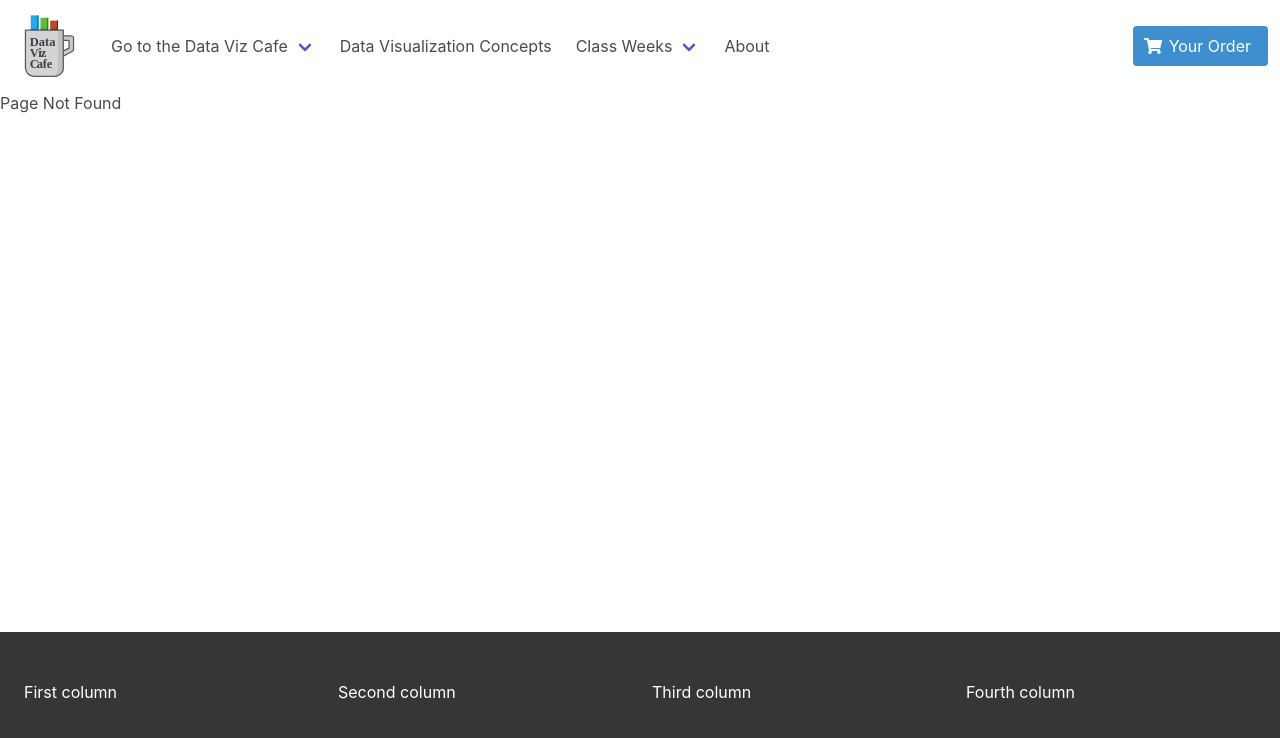
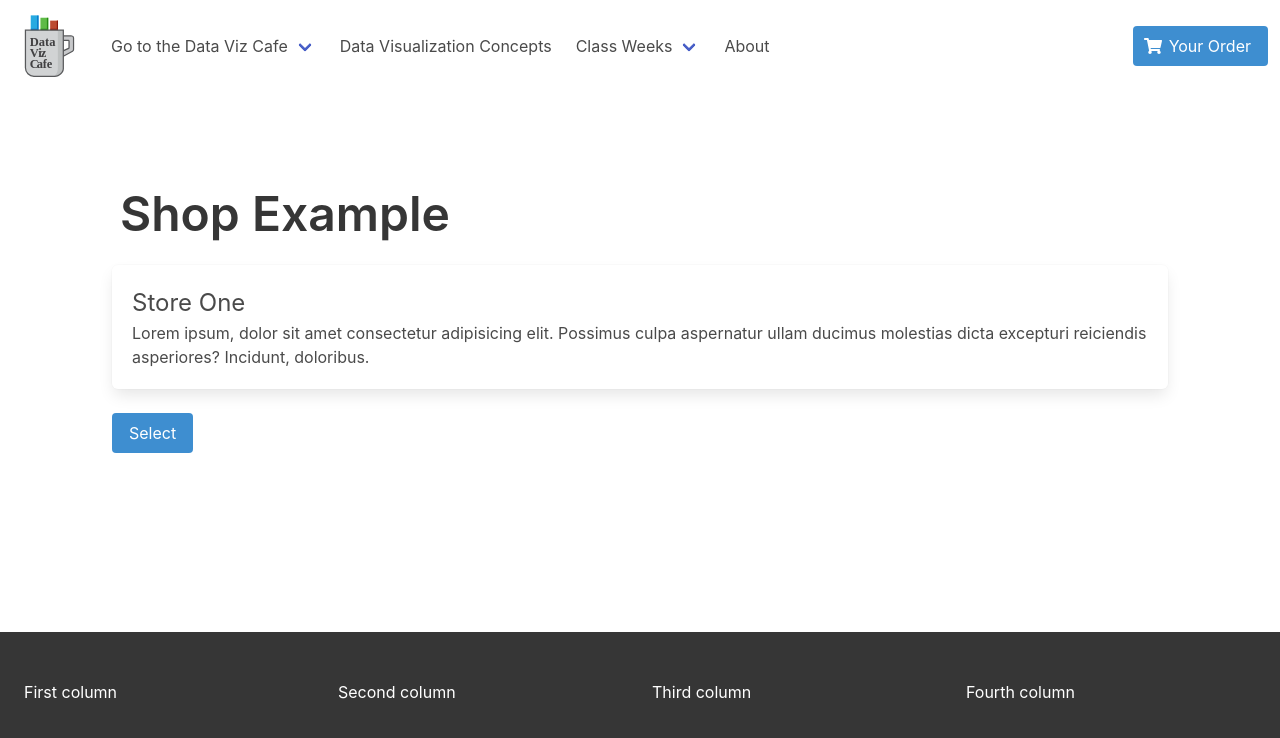
Before and after one commit to robert-laws/practice-dec-2020-react-app-with-bulma, a React (Create React App) app: page /example in a window 1280 px wide. Shown: the top 738 px of the page. Built offline with nearby package versions, Linux system fonts and the light colour scheme.

Commit message:
add fade animation

```diff
--- a/package.json
+++ b/package.json
@@ -10,8 +10,10 @@
     "node-sass": "^4.14.1",
     "react": "^17.0.1",
     "react-dom": "^17.0.1",
+    "react-reveal": "^1.2.2",
     "react-router-dom": "^5.2.0",
     "react-scripts": "4.0.1",
+    "react-transition-group": "^4.4.1",
     "web-vitals": "^0.2.4"
   },
   "repository": {
--- a/src/App.js
+++ b/src/App.js
@@ -1,6 +1,7 @@
 import { BrowserRouter as Router, Route, Switch } from 'react-router-dom';
 import { Header, Main, Footer } from './layout';
 import { Home, Stores, Menu, NotFound } from './pages';
+import { StoreExample } from './pages/StoreExample';
 
 function App() {
   return (
@@ -17,6 +18,9 @@ function App() {
             </Route>
             <Route path='/stores'>
               <Stores />
+            </Route>
+            <Route path='/example'>
+              <StoreExample />
             </Route>
             <Route path='/menu'>
               <Menu />
--- a/src/App.scss
+++ b/src/App.scss
@@ -26,3 +26,19 @@
 .progress::-webkit-progress-value {
   transition: width 0.5s ease;
 }
+
+.storeBox {
+  transition: background-color 0.5s ease;
+}
+
+.hideBox {
+  visibility: hidden;
+  opacity: 0;
+  transition: visibility 1s, opacity 1s linear;
+}
+
+.showBox {
+  visibility: visible;
+  opacity: 1;
+  transition: visibility 1s, opacity 1s linear;
+}
--- /dev/null
+++ b/src/pages/StoreExample.js
@@ -0,0 +1,51 @@
+import React, { useState } from 'react';
+import Fade from 'react-reveal/Fade';
+import { SubPage } from '../layout/SubPage';
+
+export const StoreExample = () => {
+  const [toggle, setToggle] = useState(false);
+
+  const handleClick = () => {
+    setToggle((prev) => !prev);
+  };
+
+  return (
+    <SubPage>
+      <div className='section'>
+        <h1 className='title is-size-3-mobile is-size-1-desktop ml-2'>
+          Shop Example
+        </h1>
+
+        {!toggle && (
+          <Fade delay={500} duration={500}>
+            <div className={`box ${toggle ? 'hideBox' : 'showBox'}`}>
+              <h4 className='is-size-4-desktop'>Store One</h4>
+              <p>
+                Lorem ipsum, dolor sit amet consectetur adipisicing elit.
+                Possimus culpa aspernatur ullam ducimus molestias dicta
+                excepturi reiciendis asperiores? Incidunt, doloribus.
+              </p>
+            </div>
+          </Fade>
+        )}
+
+        {toggle && (
+          <Fade delay={500} duration={500}>
+            <div className={`box ${!toggle ? 'hideBox' : 'showBox'}`}>
+              <h4 className='is-size-4-desktop'>Store Two</h4>
+              <p>
+                Lorem ipsum, dolor sit amet consectetur adipisicing elit.
+                Possimus culpa aspernatur ullam ducimus molestias dicta
+                excepturi reiciendis asperiores? Incidunt, doloribus.
+              </p>
+            </div>
+          </Fade>
+        )}
+
+        <button className='button is-info' onClick={handleClick}>
+          Select
+        </button>
+      </div>
+    </SubPage>
+  );
+};
```
Also changed, not shown: 1 other file (tests, documents, lock files or other folders).
